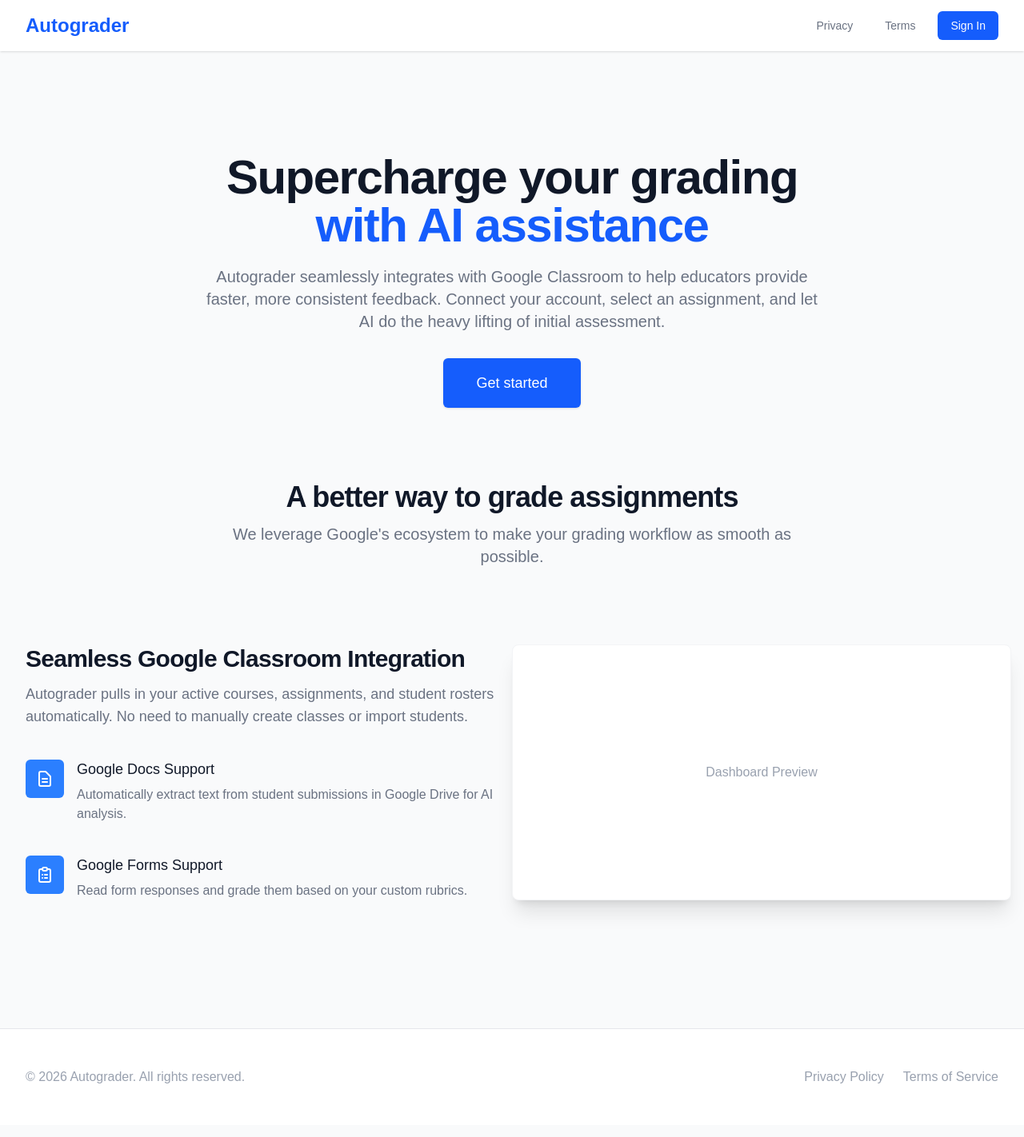
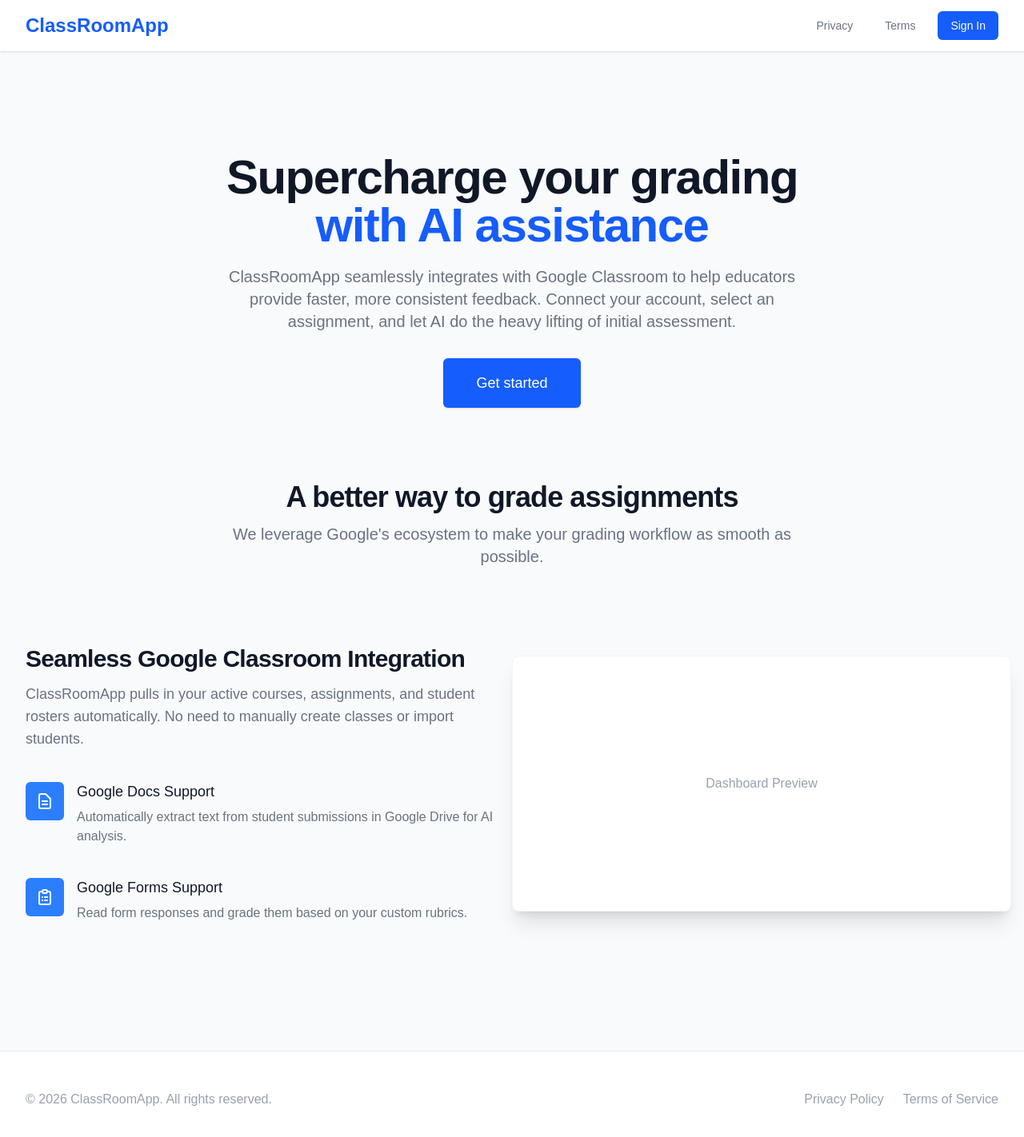
Before and after one commit to PDadsPalace/SmartGrader, a Next.js app: page / in a window 1280 px wide. Shown: the top 1422 px of the page at 80% size. Built offline with nearby package versions, Linux system fonts and the light colour scheme.

Commit message:
update branding to ClassRoomApp

```diff
--- a/src/app/(marketing)/page.js
+++ b/src/app/(marketing)/page.js
@@ -8,7 +8,7 @@
                 <div className="max-w-7xl mx-auto px-4 sm:px-6 lg:px-8">
                     <div className="flex justify-between h-16">
                         <div className="flex-shrink-0 flex items-center">
-                            <span className="text-blue-600 text-2xl font-bold">Autograder</span>
+                            <span className="text-blue-600 text-2xl font-bold">ClassRoomApp</span>
                         </div>
                         <div className="flex items-center space-x-4">
                             <Link href="/privacy" className="text-gray-500 hover:text-gray-700 px-3 py-2 rounded-md text-sm font-medium">
@@ -36,7 +36,7 @@
                         <span className="block text-blue-600">with AI assistance</span>
                     </h1>
                     <p className="mt-3 max-w-md mx-auto text-base text-gray-500 sm:text-lg md:mt-5 md:text-xl md:max-w-3xl">
-                        Autograder seamlessly integrates with Google Classroom to help educators provide faster, more consistent feedback. Connect your account, select an assignment, and let AI do the heavy lifting of initial assessment.
+                        ClassRoomApp seamlessly integrates with Google Classroom to help educators provide faster, more consistent feedback. Connect your account, select an assignment, and let AI do the heavy lifting of initial assessment.
                     </p>
                     <div className="mt-5 max-w-md mx-auto sm:flex sm:justify-center md:mt-8">
                         <div className="rounded-md shadow">
@@ -69,7 +69,7 @@
                                 Seamless Google Classroom Integration
                             </h3>
                             <p className="mt-3 text-lg text-gray-500">
-                                Autograder pulls in your active courses, assignments, and student rosters automatically. No need to manually create classes or import students.
+                                ClassRoomApp pulls in your active courses, assignments, and student rosters automatically. No need to manually create classes or import students.
                             </p>
 
                             <ul className="mt-10 space-y-10">
@@ -136,7 +136,7 @@
                     </div>
                     <div className="mt-8 md:mt-0 md:order-1">
                         <p className="text-center text-base text-gray-400">
-                            &copy; {new Date().getFullYear()} Autograder. All rights reserved.
+                            &copy; {new Date().getFullYear()} ClassRoomApp. All rights reserved.
                         </p>
                     </div>
                 </div>
--- /dev/null
+++ b/test-forms.js
@@ -0,0 +1,6 @@
+const { google } = require('googleapis');
+
+async function test() {
+    console.log("This requires an access token, which might be hard to get from here.");
+}
+test();
```
